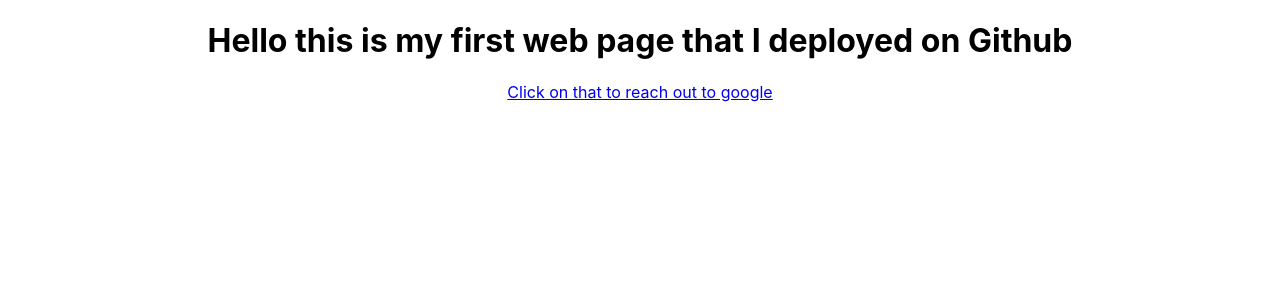
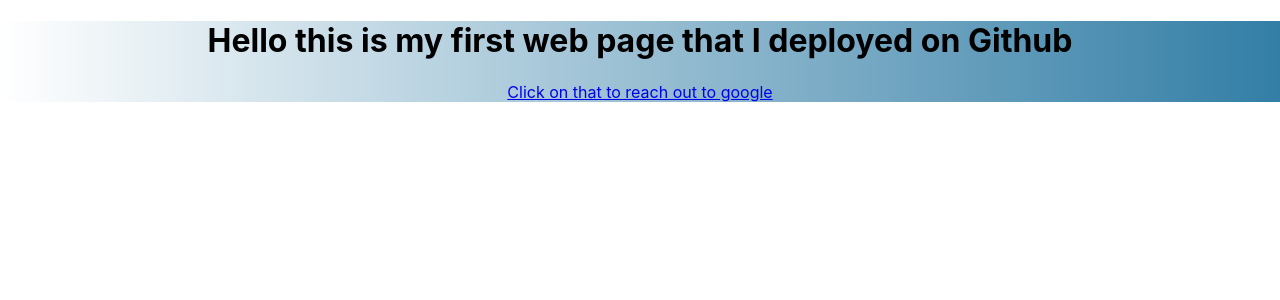
Before and after one commit to kunal0429/myapp2, a React (Create React App) app: page / in a window 1280 px wide. Shown: the top 300 px of the page. Built offline with nearby package versions, Linux system fonts and the light colour scheme.

Commit message:
background

```diff
--- a/src/App.css
+++ b/src/App.css
@@ -1,6 +1,6 @@
 .App {
   text-align: center;
-  background-color: linear-gradient(left, rgb(51, 126, 166), white);
+  background: linear-gradient(to left, rgb(51, 126, 166), white);
 }
 
 .App-logo {
```
